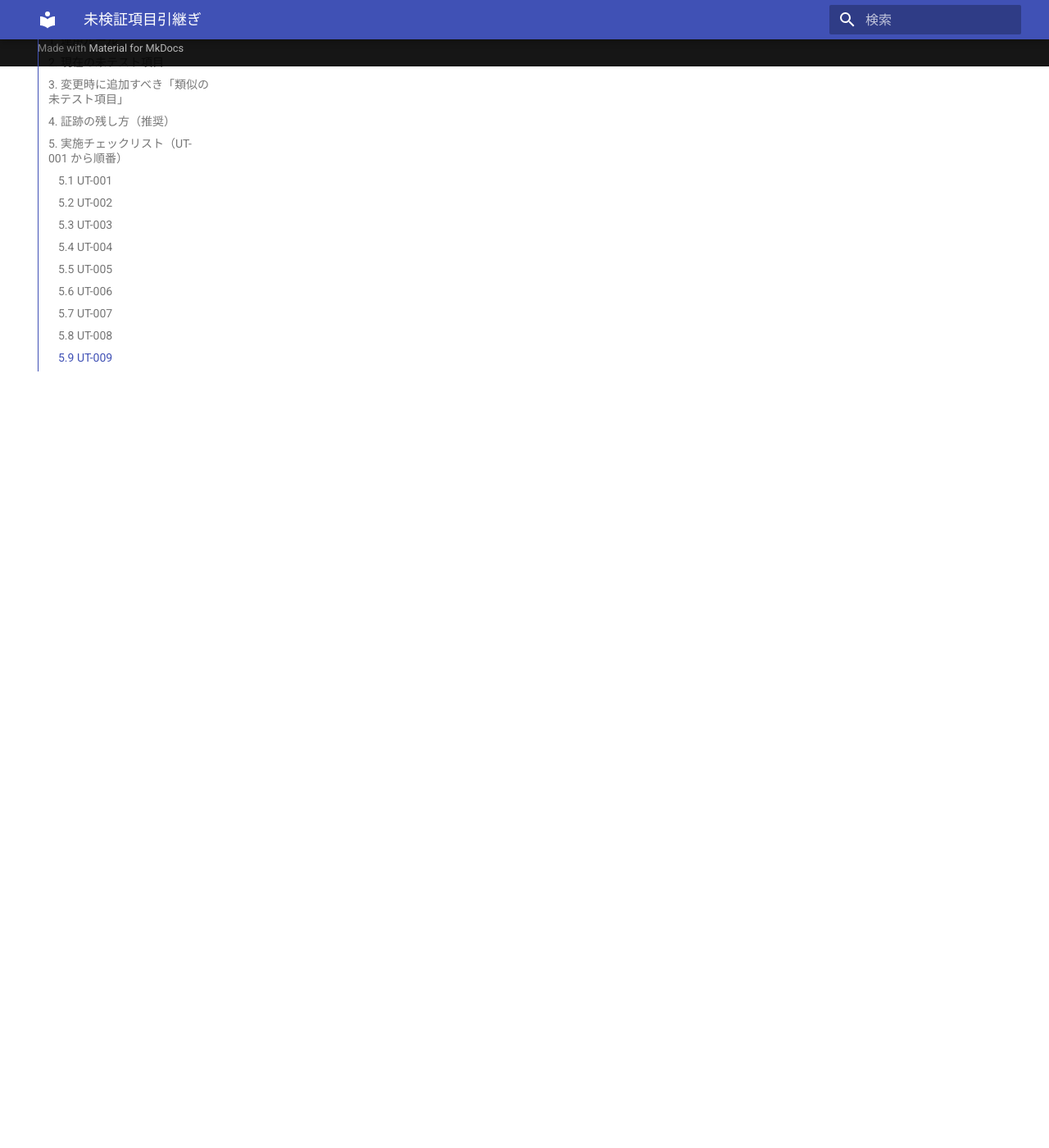
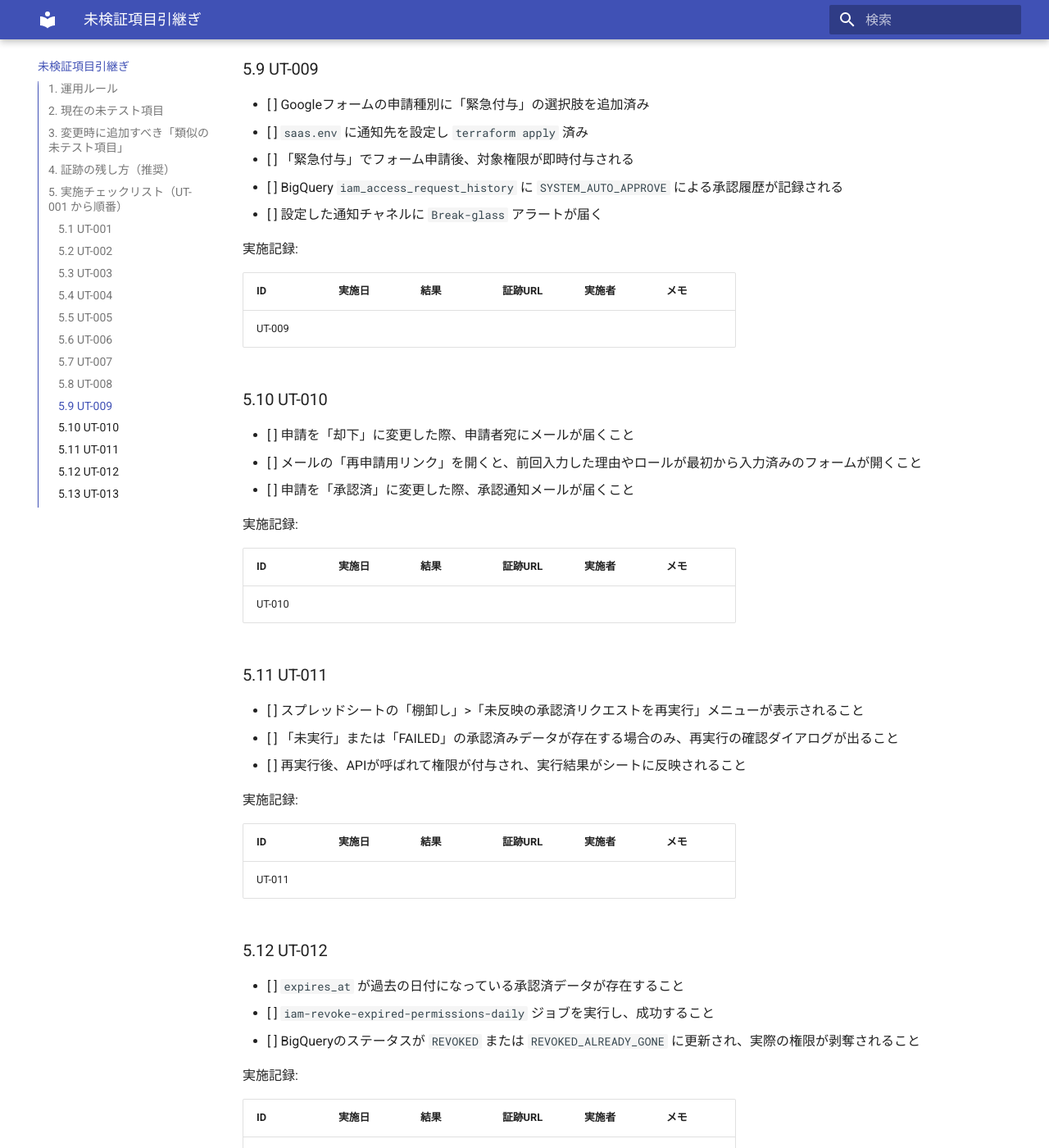
Before and after one commit to ea-Mitsuoka/cloud-access-manager, an MkDocs documentation site: the page built from docs/untested-items-handover.md, in a window 1280 px wide and 1400 px high, scrolled down 6390 px. Shown: the whole window at 82% size. Built offline with MkDocs 1.6.1 and Material for MkDocs 9.7.7, drawn with Linux system fonts in a browser that asks for light colours; some of the changed text lies outside the part shown.

Commit message:
docs(testing): update handover register with coverage for latest features

```diff
--- a/docs/untested-items-handover.md
+++ b/docs/untested-items-handover.md
@@ -31,6 +31,10 @@
 | UT-007 | 権限不足時耐性 | リソース収集/グループ収集が権限不足でも全体運用継続できること | 一部失敗で全体停止 | `test_collectors_flow.py` シナリオテストで自動検証 | 完了 | 開発者 |
 | UT-008 | Monitoring | Cloud Runでエラー発生時に、設定した通知チャネル（メール/Webhook）へアラートが飛ぶこと | アプリケーション障害に気づけず、SLA違反やデータ不整合につながる | 1. `saas.env` に `ALERT_NOTIFICATION_EMAIL` を設定し `terraform apply`。 <br> 2. `gcloud logging write` 等で意図的に `ERROR` レベルのログをCloud Runサービスに注入。 <br> 3. 設定したメールアドレスに `Cloud Access Manager: Error Detected` アラートが届くことを確認。 | 未着手 | 運用者/開発者 |
 | UT-009 | Core Feature | 「緊急」または「緊急付与」キーワードを含む申請が自動承認され、`[BREAK-GLASS]` アラートが即時通知されること | 緊急アクセスが機能しない、または実行が検知されず不正利用のリスクが高まる | 1. `saas.env` に通知先を設定し `terraform apply`。 <br> 2. Googleフォームの申請種別に「緊急」または「緊急付与」を含む選択肢を追加。 <br> 3. 「緊急」または「EMERGENCY」を含む申請でフォームを申請。 <br> 4. BigQueryでステータスが即時 `APPROVED` になっていることを確認。 <br> 5. `iam_access_request_history` に `SYSTEM_AUTO_APPROVE` 承認履歴を確認。 <br> 6. 通知チャネルに `Break-glass...` アラートが届くことを確認。 | 未着手 | 開発者/運用者 |
+| UT-010 | Apps Script | 承認・却下時の自動メール通知および再申請URL(Pre-filled URL)の発行 | 申請者に結果が届かず、再申請時のUXが損なわれる | 申請を却下し、メールが届くこと、およびリンク先で前回入力内容が復元されたフォームが開くことを確認 | 未着手 | 運用者 |
+| UT-011 | Apps Script | カスタムメニュー「未反映の承認済リクエストを再実行」の動作 | 一時的なAPIエラー時に手動リカバリができず、運用が滞る | わざと未実行（またはFAILED）の承認済レコードを作り、シート上部のメニューから再実行が成功することを確認 | 未着手 | 運用者 |
+| UT-012 | Core Feature | 期限切れ権限の自動剥奪ジョブの動作 | 期限切れの権限が残り続け、重大なセキュリティインシデントになる | 過去の日付を利用期限にした承認済データを用意し、剥奪ジョブ実行後に権限が消え、ステータスが `REVOKED` になることを確認 | 未着手 | 開発者 |
+| UT-013 | SRE/監査 | 不整合アラート（インシデント）のスプレッドシート可視化 | 野良権限が発生しても運用者が気づけない | 手動でGCP権限を付与し、収集→不整合検知を実行。その後メニューからアラートシートを更新し、対象が赤色で表示されるか確認 | 未着手 | 運用者 |
 
 ## 3. 変更時に追加すべき「類似の未テスト項目」
 
@@ -176,3 +180,51 @@
 | ID | 実施日 | 結果 | 証跡URL | 実施者 | メモ |
 |---|---|---|---|---|---|
 | UT-009 | | | | | |
+
+### 5.10 UT-010
+
+- [ ] 申請を「却下」に変更した際、申請者宛にメールが届くこと
+- [ ] メールの「再申請用リンク」を開くと、前回入力した理由やロールが最初から入力済みのフォームが開くこと
+- [ ] 申請を「承認済」に変更した際、承認通知メールが届くこと
+
+実施記録:
+
+| ID | 実施日 | 結果 | 証跡URL | 実施者 | メモ |
+|---|---|---|---|---|---|
+| UT-010 | | | | | |
+
+### 5.11 UT-011
+
+- [ ] スプレッドシートの「棚卸し」>「未反映の承認済リクエストを再実行」メニューが表示されること
+- [ ] 「未実行」または「FAILED」の承認済みデータが存在する場合のみ、再実行の確認ダイアログが出ること
+- [ ] 再実行後、APIが呼ばれて権限が付与され、実行結果がシートに反映されること
+
+実施記録:
+
+| ID | 実施日 | 結果 | 証跡URL | 実施者 | メモ |
+|---|---|---|---|---|---|
+| UT-011 | | | | | |
+
+### 5.12 UT-012
+
+- [ ] `expires_at` が過去の日付になっている承認済データが存在すること
+- [ ] `iam-revoke-expired-permissions-daily` ジョブを実行し、成功すること
+- [ ] BigQueryのステータスが `REVOKED` または `REVOKED_ALREADY_GONE` に更新され、実際の権限が剥奪されること
+
+実施記録:
+
+| ID | 実施日 | 結果 | 証跡URL | 実施者 | メモ |
+|---|---|---|---|---|---|
+| UT-012 | | | | | |
+
+### 5.13 UT-013
+
+- [ ] GCPコンソールから手動で（フォームを経由せず）任意の権限を付与すること
+- [ ] ポリシー収集ジョブと不整合検知ジョブ（`/reconcile`）を順に実行すること
+- [ ] スプレッドシートの「不整合アラートの確認」メニューを実行し、手動付与した権限が `UNMANAGED_BINDING` としてシートに表示されること
+
+実施記録:
+
+| ID | 実施日 | 結果 | 証跡URL | 実施者 | メモ |
+|---|---|---|---|---|---|
+| UT-013 | | | | | |
```
Also changed, not shown: CHANGELOG_SUMMARY.md (+6 -0 lines).
